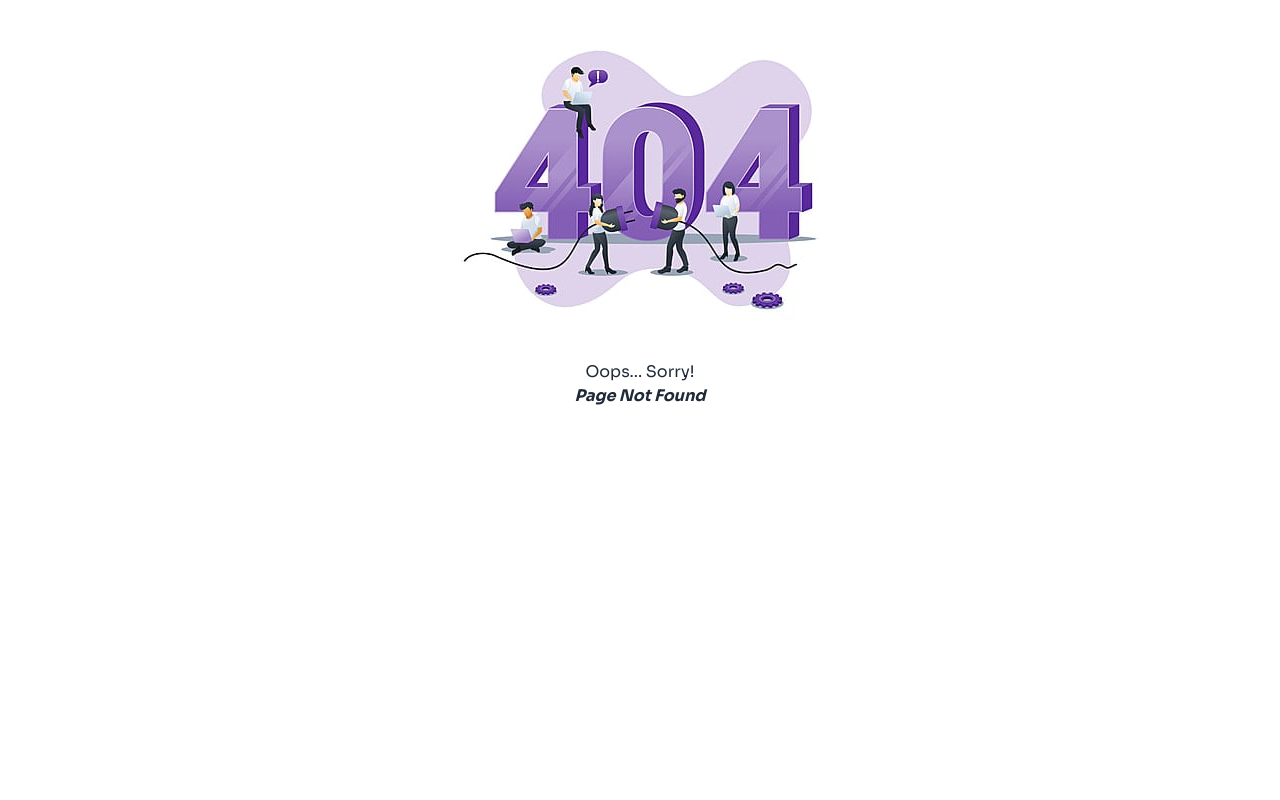
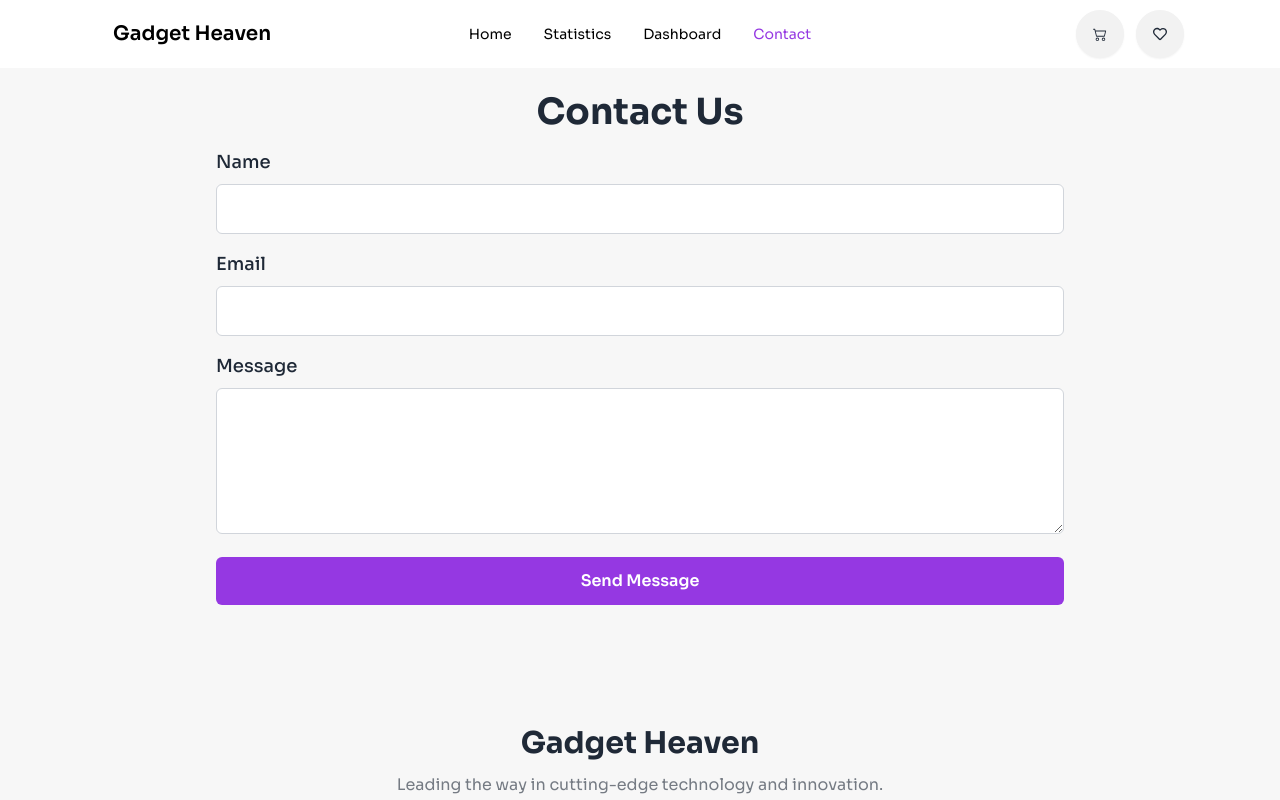
Before and after one commit to Rza-O/gadget-heaven-react-router-assignment, a React (Vite) app: page /contact in a window 1280 px wide. Before the commit this address had no page. Shown: the top 800 px of the page. Built offline with nearby package versions, Linux system fonts and the light colour scheme.

Commit message:
Added a contact us page as a unique route

```diff
--- a/src/Components/Navbar.jsx
+++ b/src/Components/Navbar.jsx
@@ -8,11 +8,13 @@ const Navbar = () => {
     const navigate = useNavigate();
     const isHomePage = location.pathname === '/' || location.pathname.startsWith('/category');
     const isStats = location.pathname === '/stats';
-    const isDashboard = location.pathname === '/dashboard' || location.pathname.startsWith('/dashboard')
+    const isDashboard = location.pathname === '/dashboard' || location.pathname.startsWith('/dashboard');
+    const isContact = location.pathname === '/contact'
     const links = <>
         <li><Link className={`${isHomePage ? 'underline' : ''}`} to='/'>Home</Link></li>
         <li><Link className={`${isStats ? 'text-primary' : ''}`} to='/stats'>Statistics</Link></li>
         <li><Link className={`${isDashboard ? 'text-primary' : ''}`} to='/dashboard'>Dashboard</Link></li>
+        <li><Link className={`${isContact ? 'text-primary' : ''}`} to='/contact'>Contact</Link></li>
     </>
     return (
         <div className={`${isHomePage ? 'bg-primary text-white mt-6 w-11/12 mx-auto rounded-t-3xl' : 'bg-white text-black'}`}>
--- /dev/null
+++ b/src/Pages/Contact.jsx
@@ -0,0 +1,48 @@
+import React, { useState } from 'react';
+import DocumentTitle from '../Utility/DocumentTitle';
+import toast from 'react-hot-toast';
+
+const Contact = () => {
+    DocumentTitle('Contact Us')
+
+    const [formData, setFormData] = useState({name: '', email: '', message: ''});
+
+    const handleChange = (e) => {
+        const {name, value} = e.target;
+        setFormData((prevForm) => {
+            prevForm[name] = value;
+            return {...prevForm}
+        })
+    }
+
+    const handleSubmitBtn = (e) => {
+        e.preventDefault();
+
+        toast.success('Thank You! We have received your message');
+
+        setFormData({name: '', email: '', message: ''});
+    }
+
+    return (
+        <div className='max-w-4xl mx-auto p-6'>
+            <h1 className='text-4xl font-bold text-center mb-4'>Contact Us</h1>
+            <form onSubmit={handleSubmitBtn} className='space-y-4'>
+                <div>
+                    <label className='block text-lg font-medium mb-2'>Name</label>
+                    <input type="text" name='name' value={formData.name} onChange={handleChange} required className='w-full p-3 border border-gray-300 rounded-md' />
+                </div>
+                <div>
+                    <label className='block text-lg font-medium mb-2'>Email</label>
+                    <input type="email" name='email' value={formData.email} onChange={handleChange} required className='w-full p-3 border border-gray-300 rounded-md' />
+                </div>
+                <div>
+                    <label className='block text-lg font-medium mb-2'>Message</label>
+                    <textarea name="message" id="" value={formData.message} onChange={handleChange} required className='w-full p-3 border border-gray-300 rounded-md' rows='5'></textarea>
+                </div>
+                <button type='submit' className='w-full py-3 bg-primary text-white font-semibold rounded-md hover:bg-primary/90'>Send Message</button>
+            </form>
+        </div>
+    );
+};
+
+export default Contact;
--- a/src/Routes/Routes.jsx
+++ b/src/Routes/Routes.jsx
@@ -7,6 +7,7 @@ import ProductDetails from "../Components/ProductDetails";
 import Cart from "../Components/Cart";
 import Wishlist from "../Components/Wishlist";
 import ErrorPage from "../Pages/ErrorPage";
+import Contact from "../Pages/Contact";
 
 const routes = createBrowserRouter([
     {
@@ -49,6 +50,10 @@ const routes = createBrowserRouter([
                 path: '/details/:id',
                 element: <ProductDetails></ProductDetails>,
                 loader: () => fetch('../fakeProducts.json')
+            },
+            {
+                path: '/contact',
+                element: <Contact></Contact>
             }
         ]
     }
```
